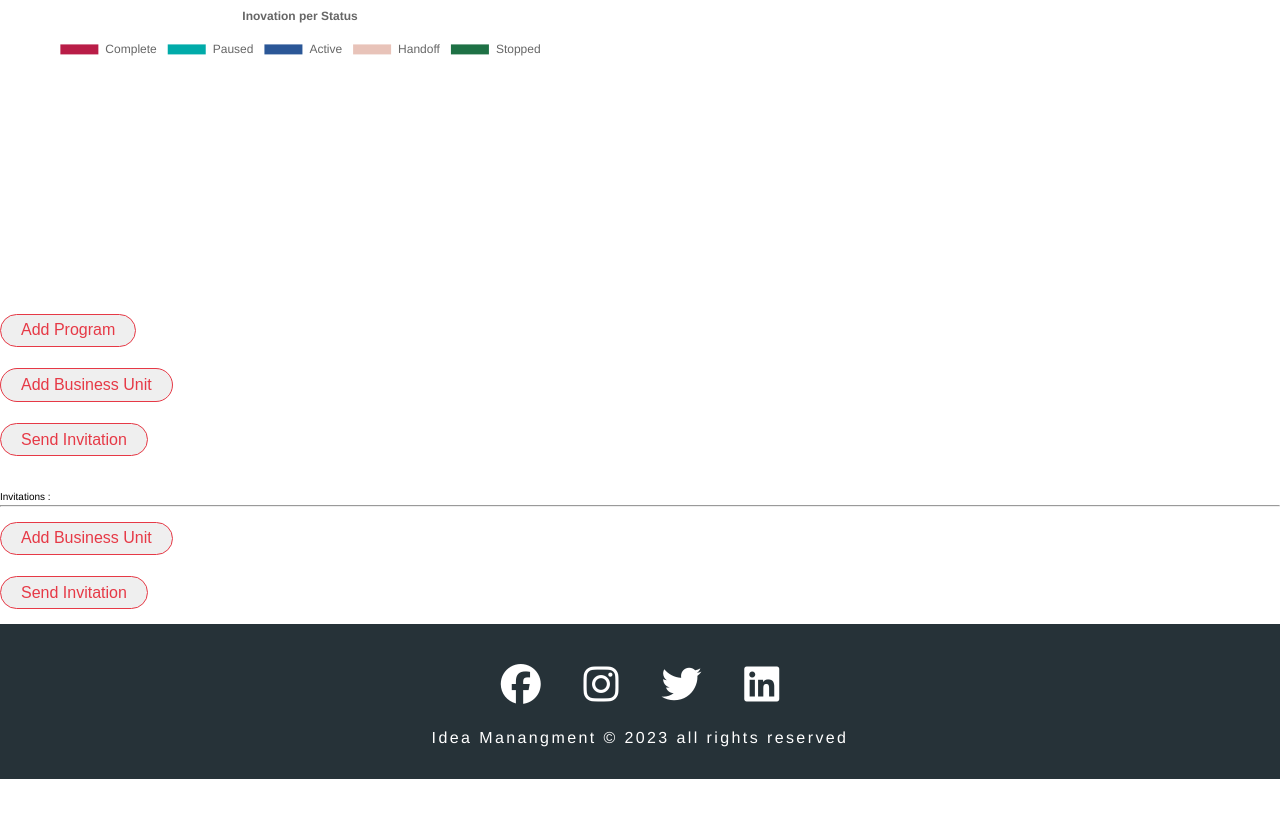
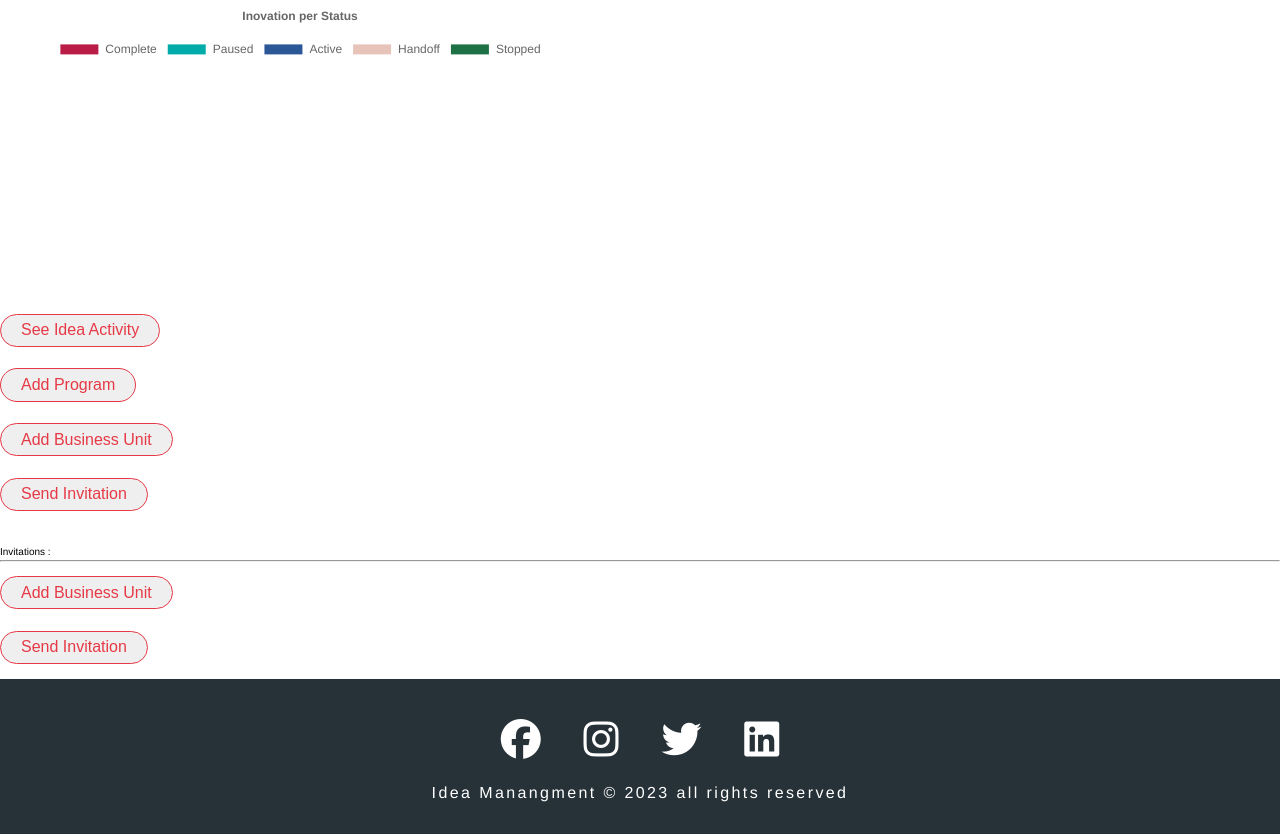
Before and after one commit to KattaGang/BridgeStoneProjectHostRepo, a Django app: page /admin-panel/ in a window 1280 px wide. Shown: the part 98-932 px from the top of the page. Before the commit the page ends 877 px from the top, so only its background shows below. Run offline with Django 4.2, Linux system fonts and the light colour scheme; a user stored in the database is signed in; data comes from the database, SQL or seed files in the repository; some libraries are stand-ins or nearby versions.

Commit message:
Added Commit for hosting

```diff
--- a/base/templates/base/admin_panel.html
+++ b/base/templates/base/admin_panel.html
@@ -36,6 +36,11 @@
 
 <ul class="navitems textlight">
   <li class="navitem "></li>
+  <li>
+    <button class="btn btnsec textred">
+      <a href="{% url 'idea-activity' %}" class="textred">See Idea Activity</a>
+    </button>
+  </li>
   <li>
     <button class="btn btnsec textred">
       <a href="{% url 'program-create' %}" class="textred">Add Program</a>
```
Also changed, not shown: static/images/images/program_images/What-is-Finance_wH93ZIt.jpg (added).
